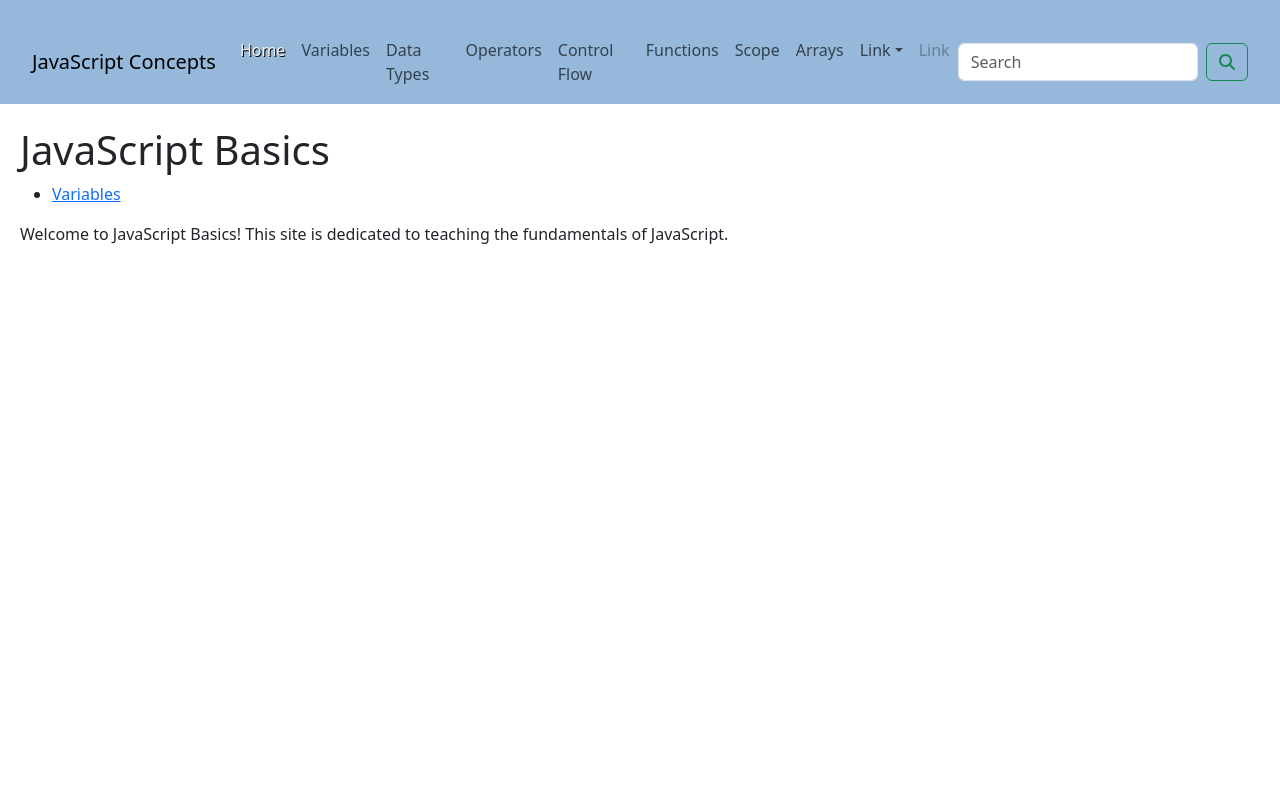
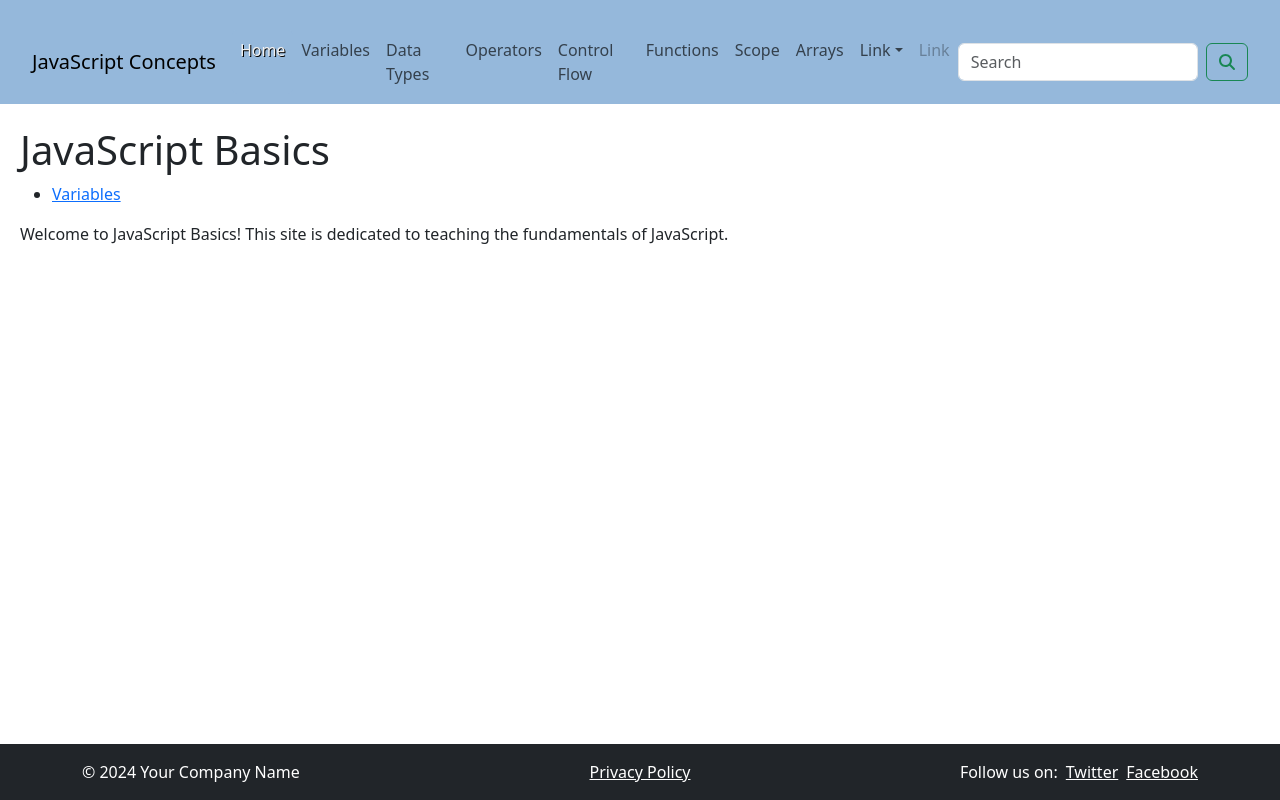
Before and after one commit to kandekore/js-terms, a React (Create React App) app: page / in a window 1280 px wide. Shown: the top 800 px of the page. Built offline with nearby package versions, Linux system fonts and the light colour scheme.

Commit message:
footer position

```diff
--- a/src/App.css
+++ b/src/App.css
@@ -44,7 +44,7 @@ body {
 #root {
   display: flex;
   flex-direction: column; /* Orient children (your content and footer) in a column */
-  min-height: 100vh; /* Ensure the root element takes at least the viewport height */
+  /*  min-height: 100vh; /* Ensure the root element takes at least the viewport height */
 }
 html,
 body,
@@ -60,3 +60,10 @@ main.flex-grow-1 {
   flex-direction: column; /* Encourage vertical expansion */
   min-height: 0; /* Prevent flexbox bugs on certain browsers */
 }
+.box {
+  margin-bottom: 20px !important;
+  box-shadow: 5px 5px #f0f0f0;
+}
+.min-vh-100 {
+  min-height: auto !important;
+}
```
